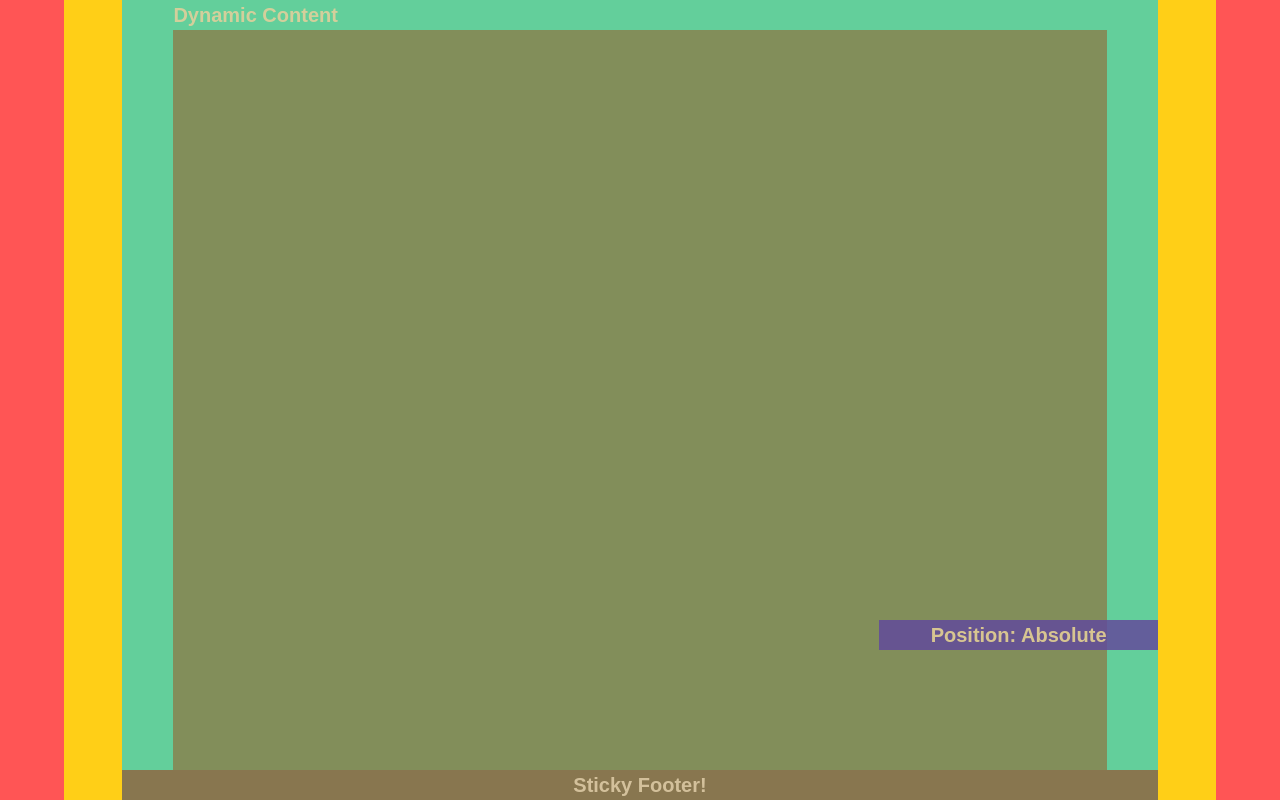
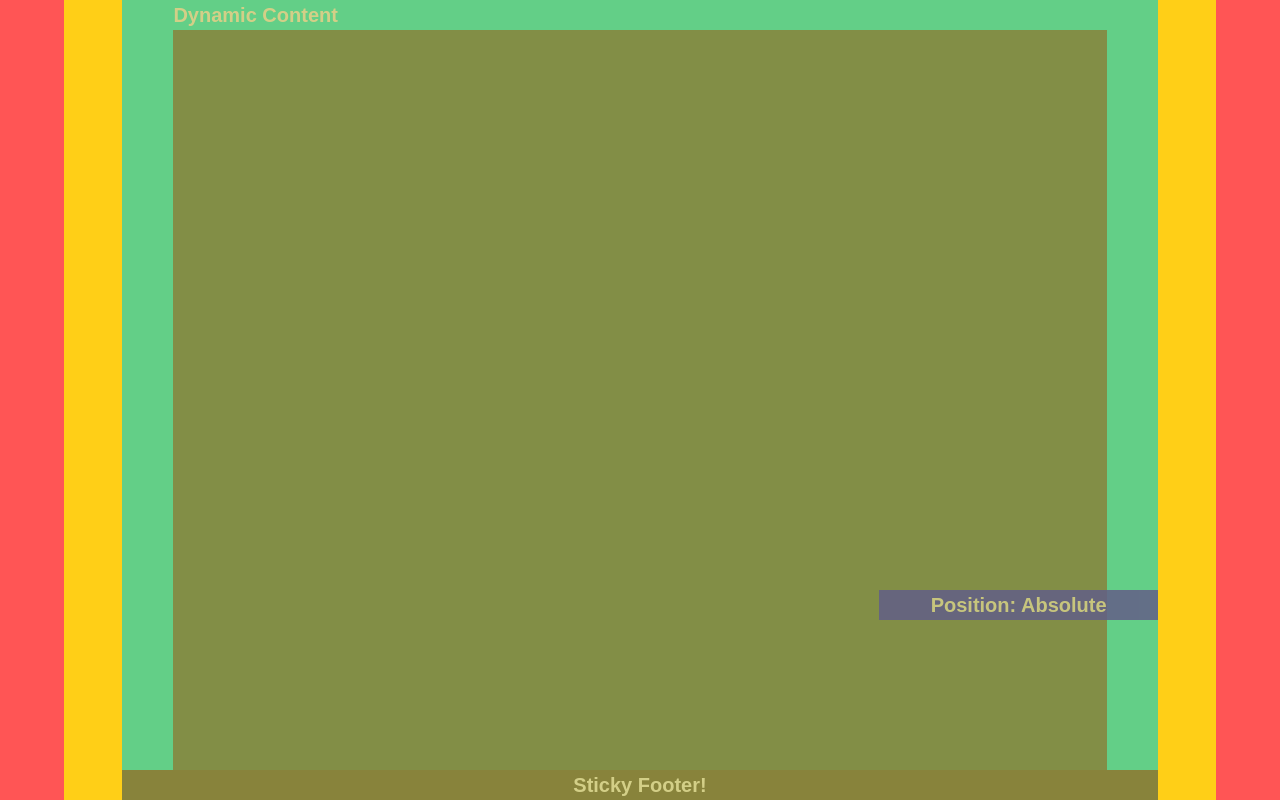
Before and after one commit to Anilator/CSS-Temple, a plain HTML site: page index.html in a window 1280 px wide. Drawn offline with Linux system fonts and the light colour scheme.

Commit message:
Stage 1 finished

```diff
--- a/index.html
+++ b/index.html
@@ -25,14 +25,19 @@
             height: 100%;
             width: 100%;
         }
-        .layout__body {
+        .layout__row {
             display: table-row;
-            overflow: auto;
+        }
+        .layout__row-body {
             height: 99%;
         }
-        .layout__footer {
-            display: table-row;
+        .layout__row-footer {
             height: 1%;
+        }
+        .layout__body {
+            overflow: auto;
+            position: relative;
+            height: 100%;
         }
 
 
@@ -51,15 +56,15 @@
 <body>
 <div class="layout">
     <div class="layout__table">
-        <div class="layout__body">
+        <div class="layout__row layout__row-body">
 
-            <div style="overflow: auto; height: 100%;">Dynamic Content <br>
-                <p style="height: 1000px"></p>
+            <div class="layout__body">Dynamic Content <br>
+                <p style="height: 100%"></p>
                 <br> Lorem ipsum dolor sit amet.
+                <span>Position: Absolute</span>
             </div>
-            <span>Position: Absolute</span>
         </div>
-        <div class="layout__footer">
+        <div class="layout__row layout__row-footer">
             <p>Sticky Footer!</p>
         </div>
     </div>
```
